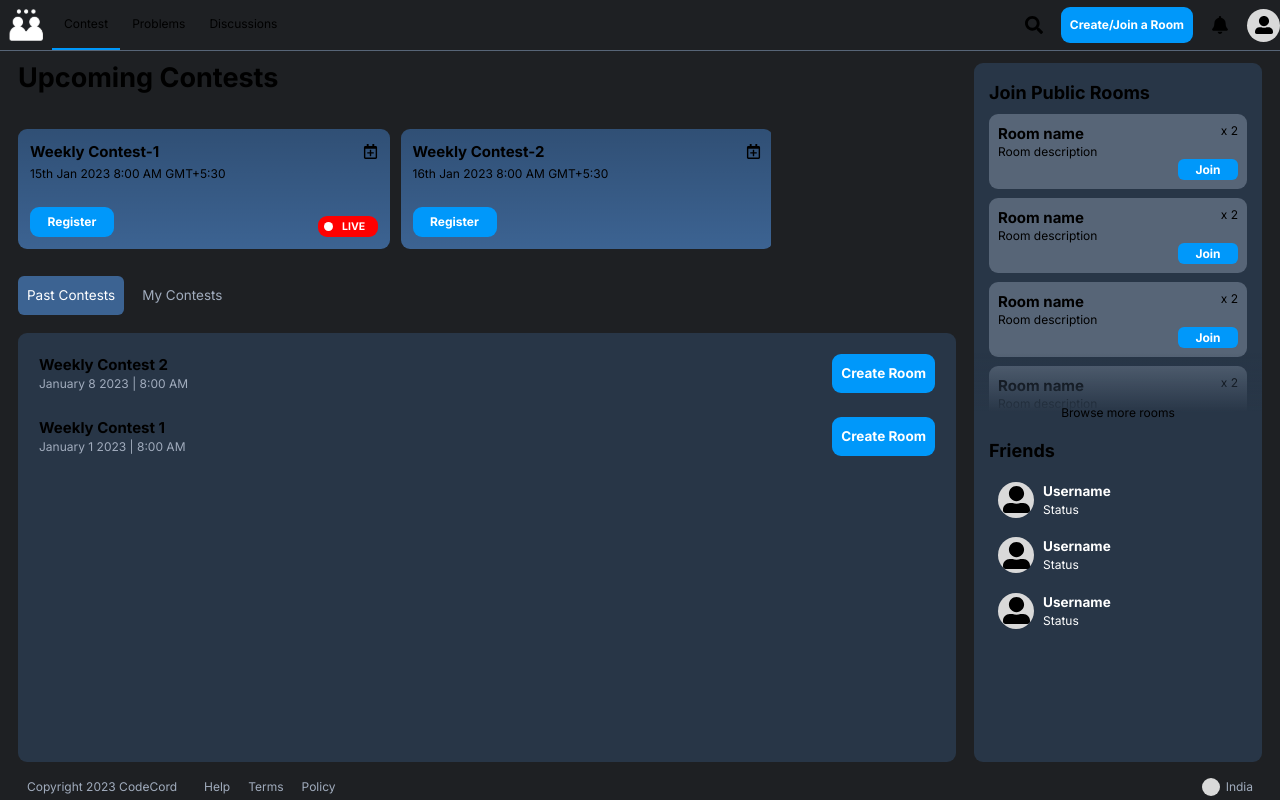
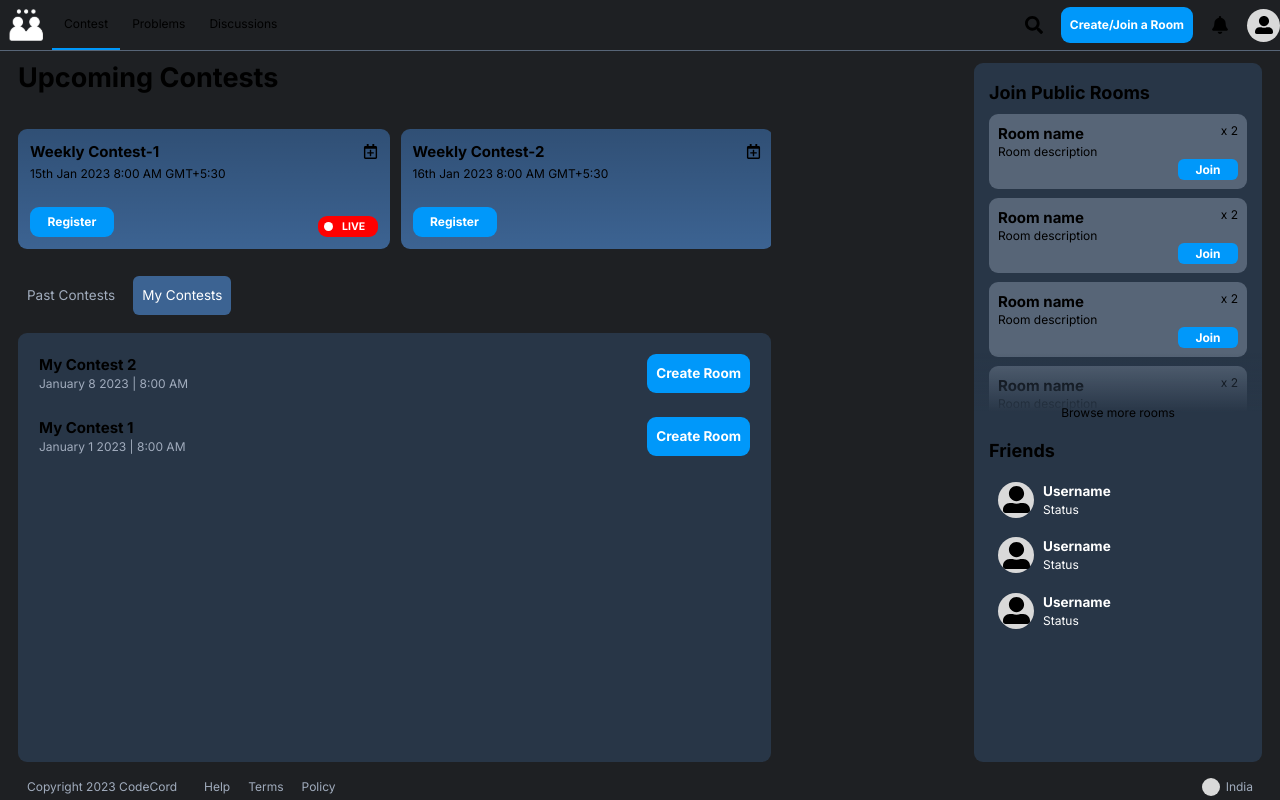
Before and after one commit to adityayadav71/CodeCord, a React (Vite) app in the folder client/: page / in a window 1280 px wide. Both pictures are taken after a click on the button "Past Contests". Built offline with nearby package versions, Linux system fonts and the light colour scheme.

Commit message:
Updated Contest Page
created room card components and made scrollable rooms in sidebar

added feature to load different contest components based on active buttons pastand my contests

```diff
--- a/client/src/components/Contests/index.jsx
+++ b/client/src/components/Contests/index.jsx
@@ -1,4 +1,4 @@
-import { React } from "react";
+import { React, useState } from "react";
 import Navbar from "../HomePage/Navbar";
 import Copyright from "../../utilities/Copyright";
 import LiveRooms from "../Rooms/LiveRooms";
@@ -10,10 +10,16 @@ import "swiper/css/navigation";
 import { Navigation } from "swiper";
 
 const Contest = (props) => {
+  const [pastTabIsActive, setPastTabIsActive] = useState(true);
+
+  const changePastTabActiveStatus = () => {
+    setPastTabIsActive(!pastTabIsActive);
+  };
+
   return (
-    <div className="flex flex-col h-full grow">
+    <div className="flex flex-col h-full grow items-center">
       <Navbar />
-      <div className="flex flex-row w-full px-6 py-4 grow gap-x-6">
+      <div className="flex flex-row w-full px-6 py-4 grow gap-x-6 max-w-[2560px]">
         <div className="flex flex-col grow">
           <h1 className="text-4xl font-bold mb-12">Upcoming Contests</h1>
           <Swiper className="relative ml-0 h-40 w-[753px] mb-9" navigation={true} modules={[Navigation]} spaceBetween={12} slidesPerView={2}>
@@ -25,13 +31,25 @@ const Contest = (props) => {
             </SwiperSlide>
           </Swiper>
           <div className="flex flex-row items-center gap-x-3 mb-6">
-            <button className="transition-all duration-300 hover:text-white active:text-white p-3 text-white text-lg bg-accent3 rounded-lg">Past Contests</button>
-            <button className="transition-all duration-300 hover:text-white active:text-white p-3 text-grey1 text-lg rounded-lg">My Contests</button>
+            <button className={`${pastTabIsActive ? "text-white bg-accent3" : "text-grey1"} transition-all duration-300 hover:text-white p-3 text-lg rounded-lg`} onClick={changePastTabActiveStatus}>
+              Past Contests
+            </button>
+            <button className={`${pastTabIsActive ? "text-grey1" : "text-white bg-accent3"} transition-all duration-300 hover:text-white p-3 text-lg rounded-lg`} onClick={changePastTabActiveStatus}>
+              My Contests
+            </button>
           </div>
-          <div className="flex flex-col bg-secondary rounded-xl p-3 max-h-[720px] grow">
-            <PastContest name="Weekly Contest 2" timeStamp="January 8 2023 | 8:00 AM" />
-            <PastContest name="Weekly Contest 1" timeStamp="January 1 2023 | 8:00 AM" />
-          </div>
+          {/* Render Contests based on pastTabIsActive */}
+          {pastTabIsActive === true ? (
+            <div className="flex flex-col bg-secondary rounded-xl p-3 w-[753px] grow">
+              <PastContest name="Weekly Contest 2" timeStamp="January 8 2023 | 8:00 AM" />
+              <PastContest name="Weekly Contest 1" timeStamp="January 1 2023 | 8:00 AM" />
+            </div>
+          ) : (
+            <div className="flex flex-col bg-secondary rounded-xl p-3 max-h-[720px] w-[753px] grow">
+              <PastContest name="My Contest 2" timeStamp="January 8 2023 | 8:00 AM" />
+              <PastContest name="My Contest 1" timeStamp="January 1 2023 | 8:00 AM" />
+            </div>
+          )}
         </div>
         <LiveRooms />
       </div>
--- a/client/src/styles/tailwind.css
+++ b/client/src/styles/tailwind.css
@@ -28,6 +28,10 @@
 /* style of the thumb (the moving part of the scrollbar) */
 ::-webkit-scrollbar-thumb {
   background-color: #a1acbd;
+}
+
+.roomsScroll::-webkit-scrollbar {
+  display: none;
 }
 
 .swiper-button-prev {
```
